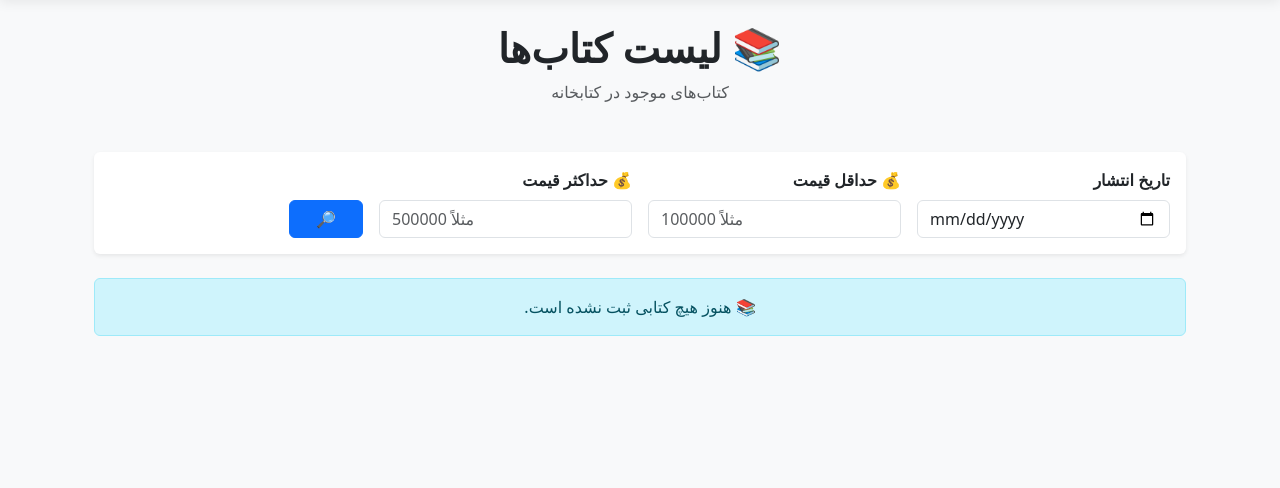
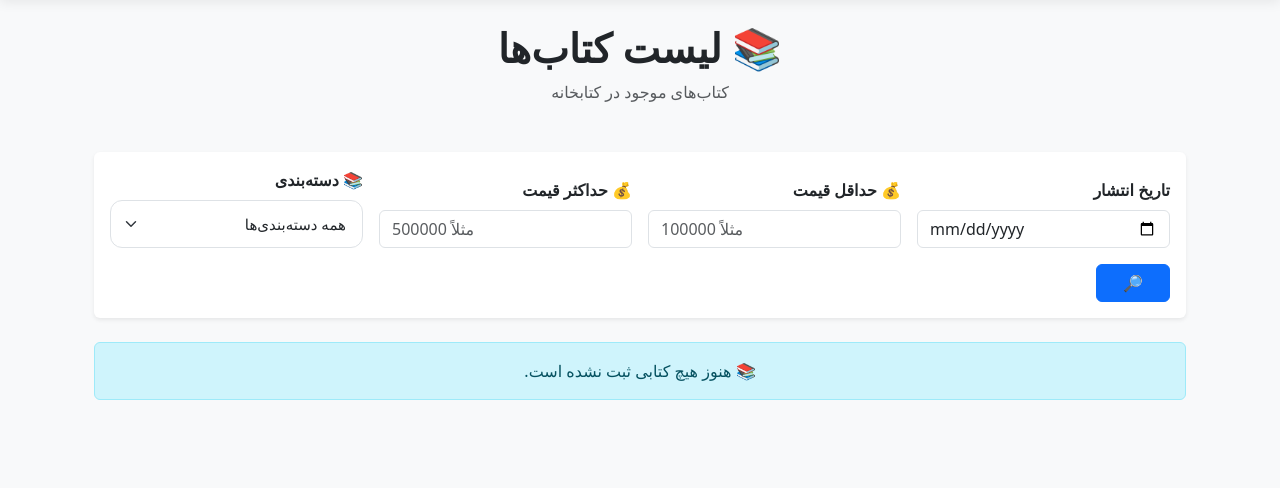
Before and after one commit to ALIasgharBalochi/library_management, a Django app: page /book/search/ in a window 1280 px wide. Shown: the part 73-561 px from the top of the page. Run offline with Django 5.2, Linux system fonts and the light colour scheme; data that the repository does not hold is empty.

Commit message:
impliment filtering by category

```diff
--- a/book/service.py
+++ b/book/service.py
@@ -12,7 +12,7 @@ class BookService:
         return books
 
     @staticmethod
-    def filtering(pub_date, min_p, max_p):
+    def filtering(pub_date, min_p, max_p, category):
         books = Book.objects.all()
 
         if pub_date:
@@ -21,5 +21,7 @@ class BookService:
             books = books.filter(price__gte=min_p)
         if max_p:
             books = books.filter(price__lte=max_p)
+        if category:
+            books = books.filter(category=category)
 
         return books
--- a/book/templates/book/base.html
+++ b/book/templates/book/base.html
@@ -52,6 +52,26 @@
         border-top: 1px solid #dee2e6;
         color: #6c757d;
         font-size: 14px;
+      }
+      .category-select {
+        height: 48px;
+        border: 1px solid #dee2e6;
+        border-radius: 12px;
+        padding: 0 16px;
+        font-size: 15px;
+        font-weight: 500;
+        background-color: #fff;
+        cursor: pointer;
+        transition: all 0.2s ease;
+      }
+
+      .category-select:hover {
+        border-color: #86b7fe;
+      }
+
+      .category-select:focus {
+        border-color: #0d6efd;
+        box-shadow: 0 0 0 0.2rem rgba(13, 110, 253, 0.12);
       }
     </style>
 
--- a/book/templates/book/list_books.html
+++ b/book/templates/book/list_books.html
@@ -54,6 +54,26 @@
               placeholder="مثلاً 500000"
               min="0"
             />
+          </div>
+          <!-- Category Filter -->
+          <div class="col-md-3">
+            <label for="category" class="form-label fw-bold">
+              📚 دسته‌بندی
+            </label>
+
+            <select
+              name="category"
+              id="category"
+              class="form-select category-select"
+            >
+              <option value="">همه دسته‌بندی‌ها</option>
+
+              {% for category in categorys %}
+              <option value="{{ category.id }}">{{ category.name }}</option>
+              {% empty %}
+              <option value="" disabled>دسته‌بندی وجود ندارد</option>
+              {% endfor %}
+            </select>
           </div>
 
           <!-- Filter Button -->
--- a/book/views.py
+++ b/book/views.py
@@ -1,5 +1,5 @@
 from django.shortcuts import render
-from book.models import Book
+from book.models import Book, Category
 from django.views.generic import ListView, DetailView, FormView, UpdateView, DeleteView
 from django.urls import reverse_lazy
 from book.form import CrateBookForm
@@ -12,6 +12,13 @@ class BookList(ListView):
     model = Book
     template_name = "book/list_books.html"
     context_object_name = "books"
+
+    def get_context_data(self, **kwargs):
+        context = super().get_context_data(**kwargs)
+
+        context["categorys"] = Category.objects.all()
+
+        return context
 
 
 class BookDetail(DetailView):
@@ -57,10 +64,18 @@ class BookFiltering(ListView):
         pub_date = self.request.GET.get("pub_date")
         min_price = self.request.GET.get("min_price")
         max_price = self.request.GET.get("max_price")
+        category = self.request.GET.get("category")
 
-        if pub_date or min_price or max_price:
-            books = BookService.filtering(pub_date, min_price, max_price)
+        if pub_date or min_price or max_price or category:
+            books = BookService.filtering(pub_date, min_price, max_price, category)
             return books
+
+    def get_context_data(self, **kwargs):
+        context = super().get_context_data(**kwargs)
+
+        context["categorys"] = Category.objects.all()
+
+        return context
 
 
 class BookSearch(ListView):
@@ -73,3 +88,10 @@ class BookSearch(ListView):
         if q:
             books = BookService.search(q)
             return books
+
+    def get_context_data(self, **kwargs):
+        context = super().get_context_data(**kwargs)
+
+        context["categorys"] = Category.objects.all()
+
+        return context
```
